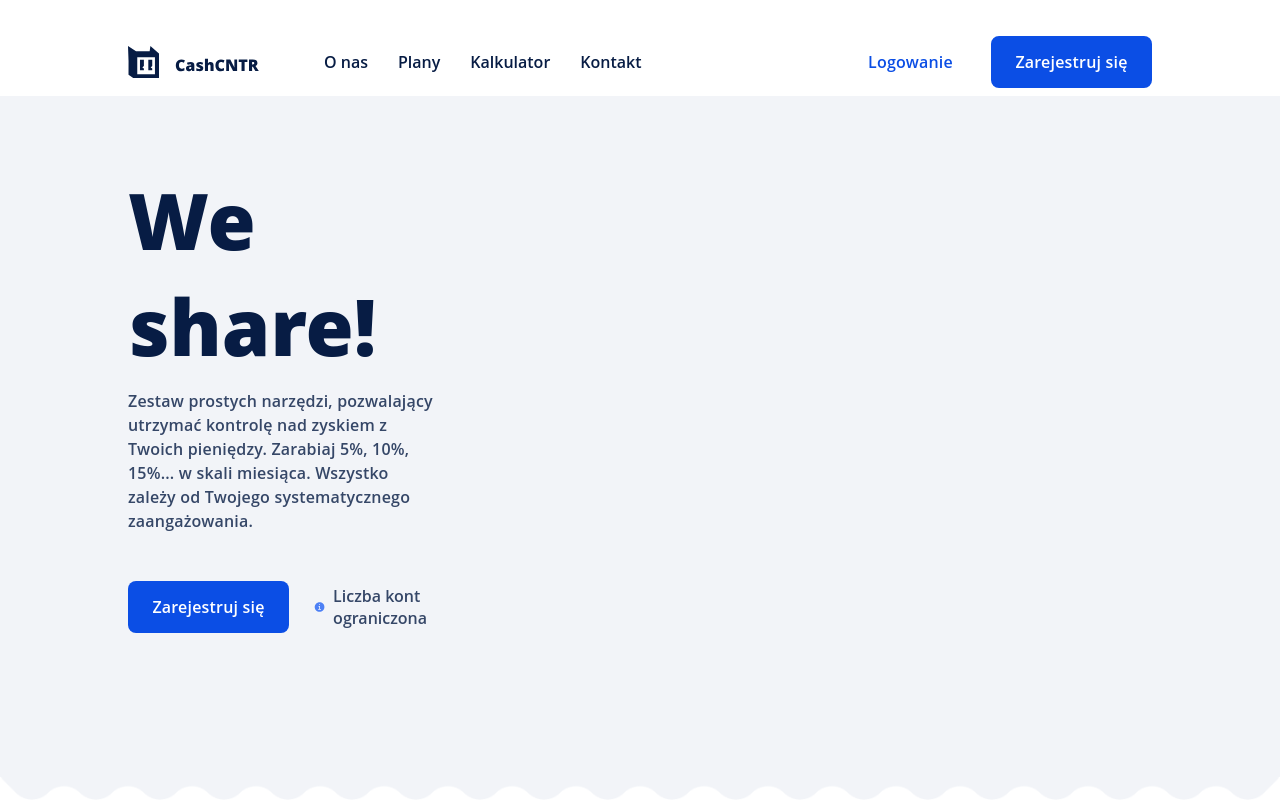
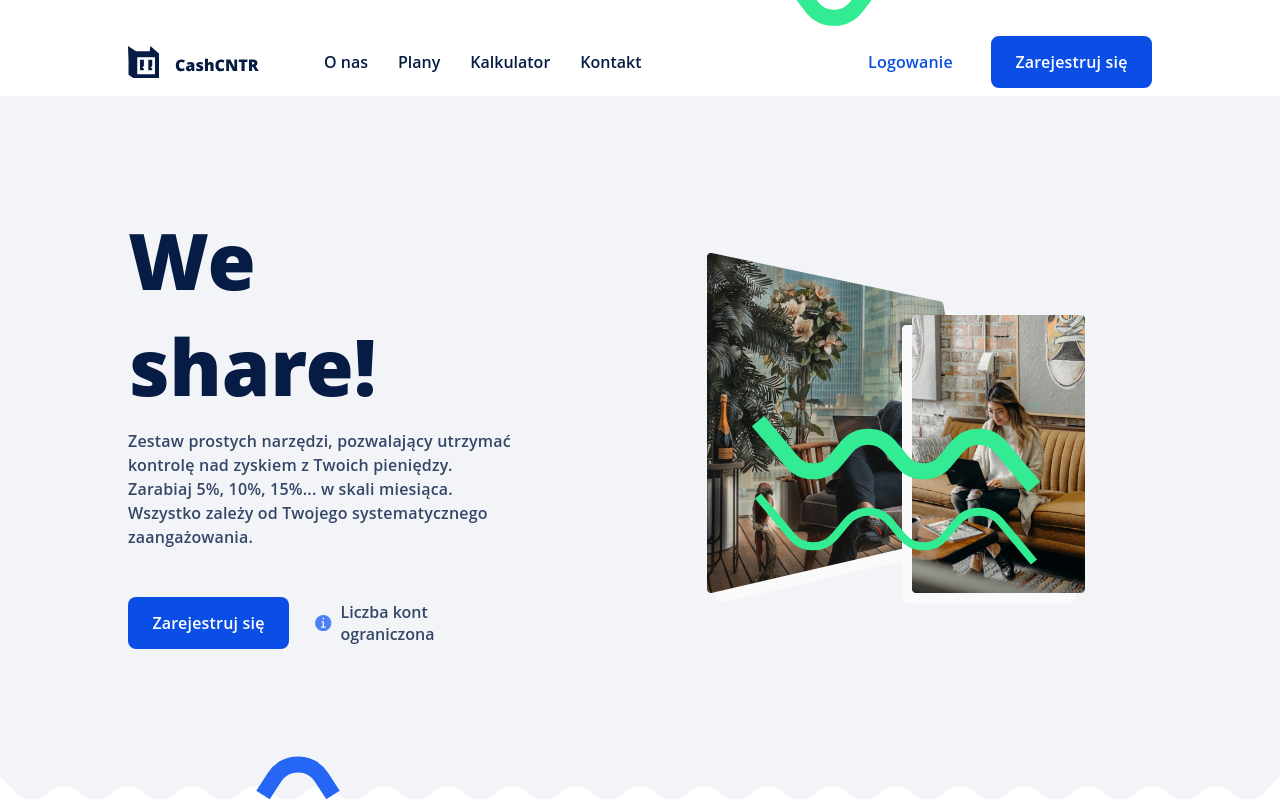
Before and after one commit to lt27037/crm-stanley, a React (Create React App) app: page /#/ in a window 1280 px wide. Shown: the top 802 px of the page. Built offline with nearby package versions, Linux system fonts and the light colour scheme.

Commit message:
finish homepage

```diff
--- a/src/sections/Plans.jsx
+++ b/src/sections/Plans.jsx
@@ -1,6 +1,6 @@
 import React, { useState } from 'react';
 
-import { ReactComponent as Info } from '../images/info-icon.svg';
+import { ReactComponent as Info } from '../images/information.svg';
 import PlanSwitch from '../components/PlanSwitch';
 import Plan from '../components/Plan';
 
--- a/src/sections/Welcome.jsx
+++ b/src/sections/Welcome.jsx
@@ -2,12 +2,20 @@ import React from 'react';
 
 import Button from '../components/Button';
 import { ReactComponent as Info } from '../images/information.svg';
+import { ReactComponent as Zigzac1 } from '../images/welcome/Vector 1.svg';
+import { ReactComponent as Zigzac2 } from '../images/welcome/Vector 2.svg';
+import { ReactComponent as ArcTop } from '../images/welcome/Vector 4.svg';
+import { ReactComponent as ArcBottom } from '../images/welcome/Vector 3.svg';
+import pictures1 from '../images/welcome/welcome-picture-1.png';
+import pictures2 from '../images/welcome/welcome-picture-2.png';
 
 import '../styles/sections/Welcome.scss';
 
 const Welcome = () => {
   return (
     <section className="welcome">
+      <ArcTop className="welcome__arc arc--top" />
+      <ArcBottom className="welcome__arc arc--bottom" />
       <div className="welcome__container">
         <h1 className="welcome__title">We share!</h1>
         <p className="welcome__discription">
@@ -23,6 +31,22 @@ const Welcome = () => {
           </span>
         </div>
       </div>
+      <div className="welcome__photoWrapper">
+        <img
+          src={pictures1}
+          alt="Zdjęcie mężczyzny"
+          className="welcome__picture picture--first"
+        />
+        <img
+          src={pictures2}
+          alt="Zdjęcie kobiety"
+          className="welcome__picture picture--second"
+        />
+        <span className="welcome__zigzacs">
+          <Zigzac1 />
+          <Zigzac2 />
+        </span>
+      </div>
     </section>
   );
 };
--- a/src/styles/sections/Welcome.scss
+++ b/src/styles/sections/Welcome.scss
@@ -3,15 +3,53 @@
 .welcome{
   width: 100%;
   min-height: 100vh;
-  padding: 0 10%;
+  padding: 190px 10% 135px 10%;
   display: grid;
-  column-gap: 10%;
-  grid-template-columns: 40% 50%;
+  grid-template-columns: 50% 50%;
   // background-color: $blueBgc;
   background-image: url(../../images/home-wave-edge.png);
   background-repeat: no-repeat;
   background-size: 100%;
   background-position: bottom;
+  &__arc{
+    position: absolute;
+    z-index: 15;
+  }
+  &__arc.arc--top{
+    top: 0;
+    right: 30%;
+  }
+  &__arc.arc--bottom{
+    bottom: 0;
+    left: 20%;
+  }
+  &__photoWrapper{
+    grid-column: 2;
+    grid-row: 1;
+    width: 100%;
+    height: 100%;
+    position: relative;
+    padding: 13% 13%;
+  }
+  &__picture{
+    position: absolute;
+  }
+  &__picture.picture--first{
+    top: 13%;
+    left: 13%;
+  }
+  &__picture.picture--second{
+    bottom: 13%;
+    right: 13%;
+  }
+  &__zigzacs{
+    @include elementFlex(column, center, center);
+    z-index: 10;
+    position: absolute;
+    left: 50%;
+    transform: translateX(-50%);
+    bottom: 100px;
+  }
   &__container{
     @include elementFlex(column, center, flex-start);
     width: 100%;
```
Also changed, not shown: src/images/info-icon.svg (deleted).
